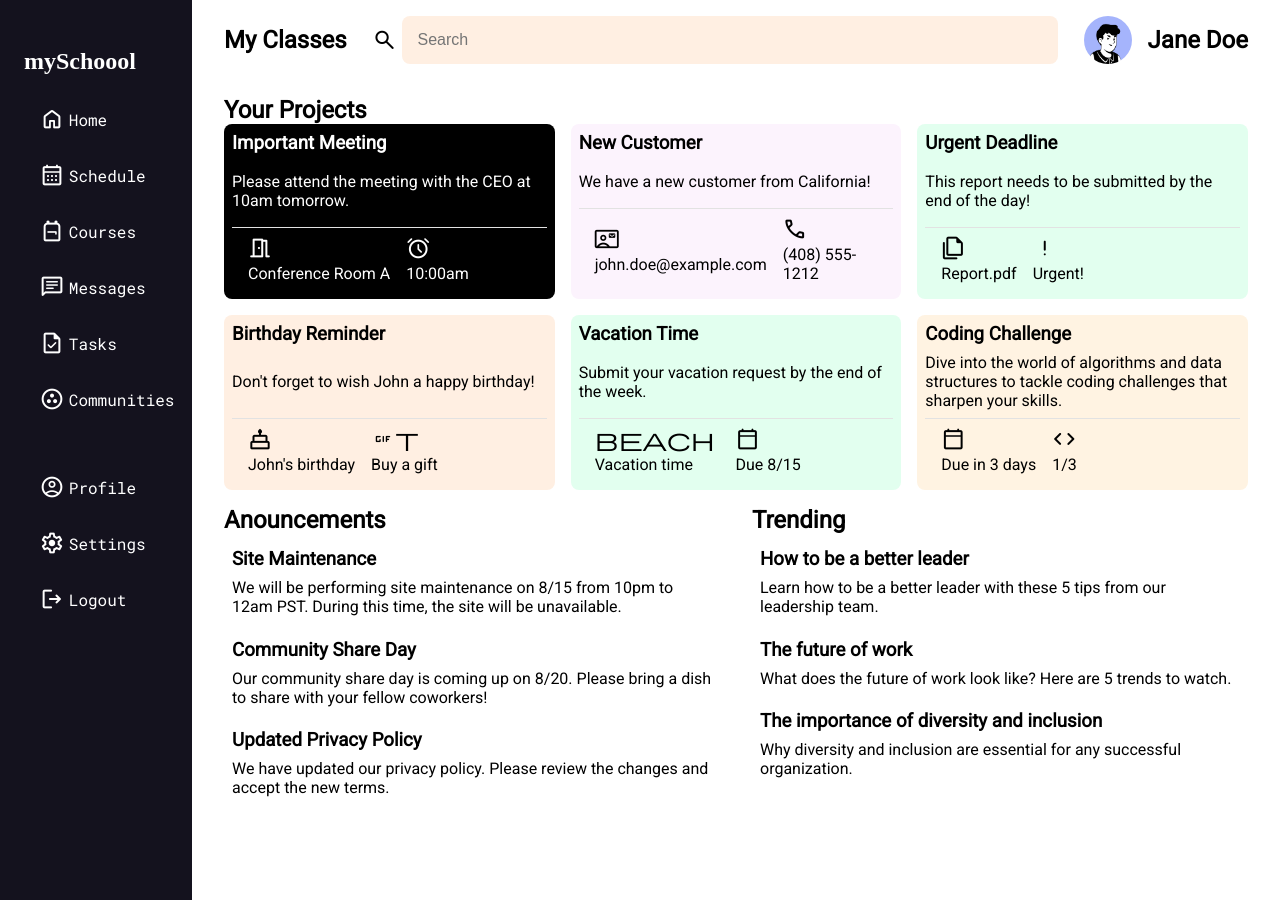
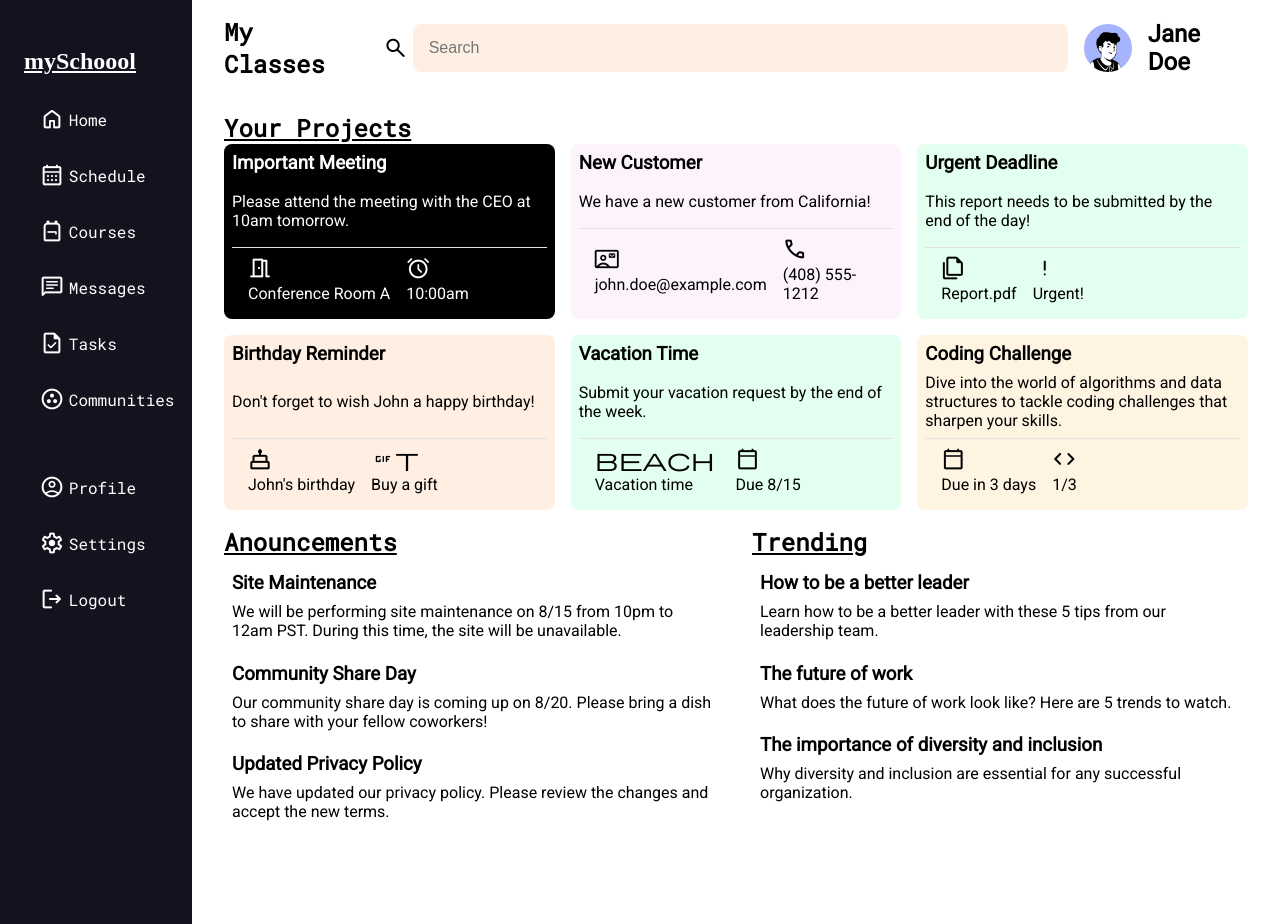
Before and after one commit to joajimenez/schoool_dashboard, a plain HTML site: page index.html in a window 1280 px wide. Before the commit the page ends 900 px from the top, so only its background shows below. Drawn offline with nearby package versions, Linux system fonts and the light colour scheme; a web font is replaced by a local one.

Commit message:
Changed h2 font family.

```diff
--- a/css/style.css
+++ b/css/style.css
@@ -13,8 +13,13 @@ body {
 }
 
 h1 {
+  font-family: 'Roboto Mono', sans-serif;
+  font-weight: 800;
+}
 
-  font-weight: 800;
+h2 {
+  text-decoration: underline;
+  font-family: 'Roboto Mono', sans-serif;
 }
 
 .material-symbols-rounded {
```
